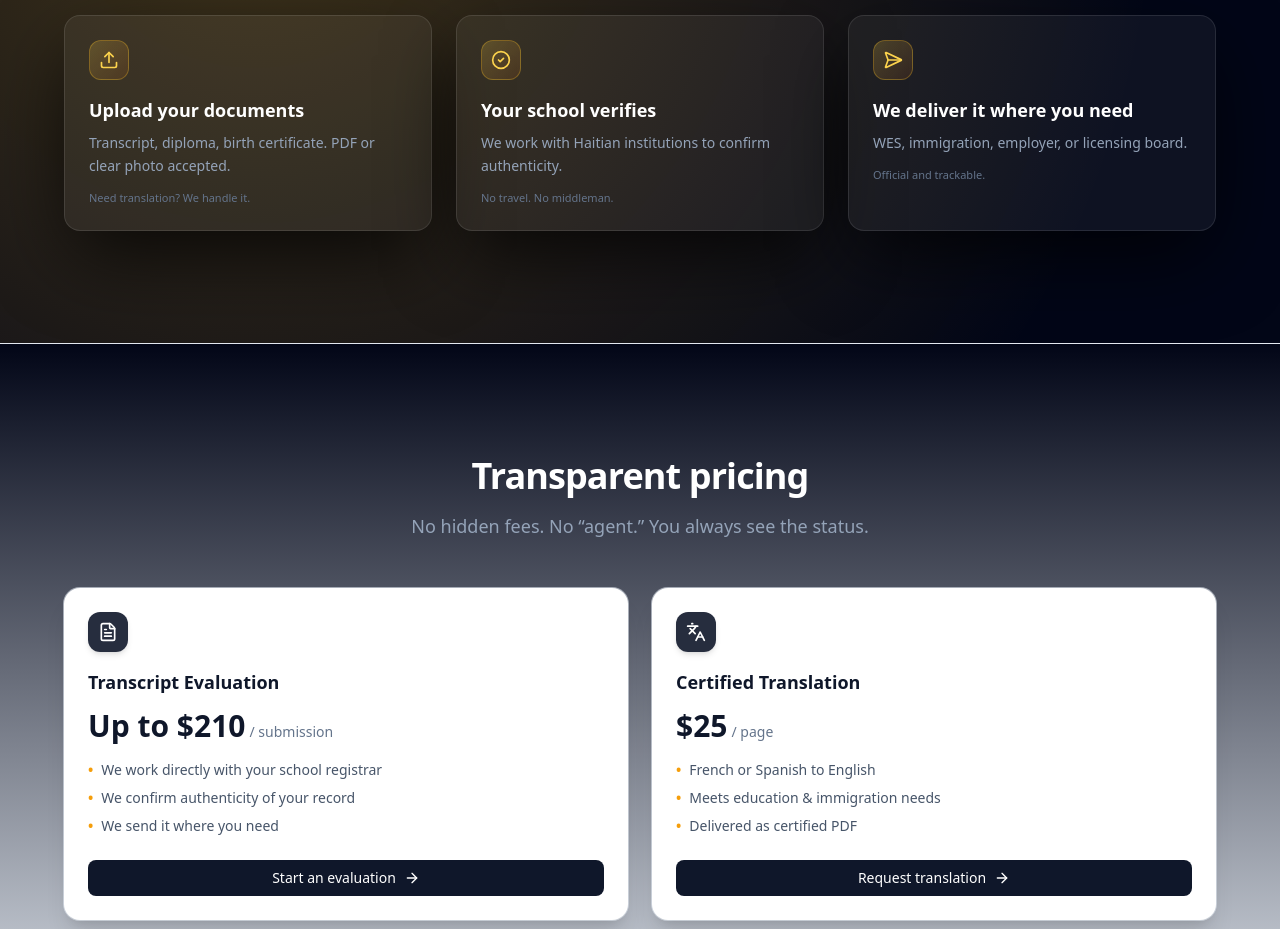
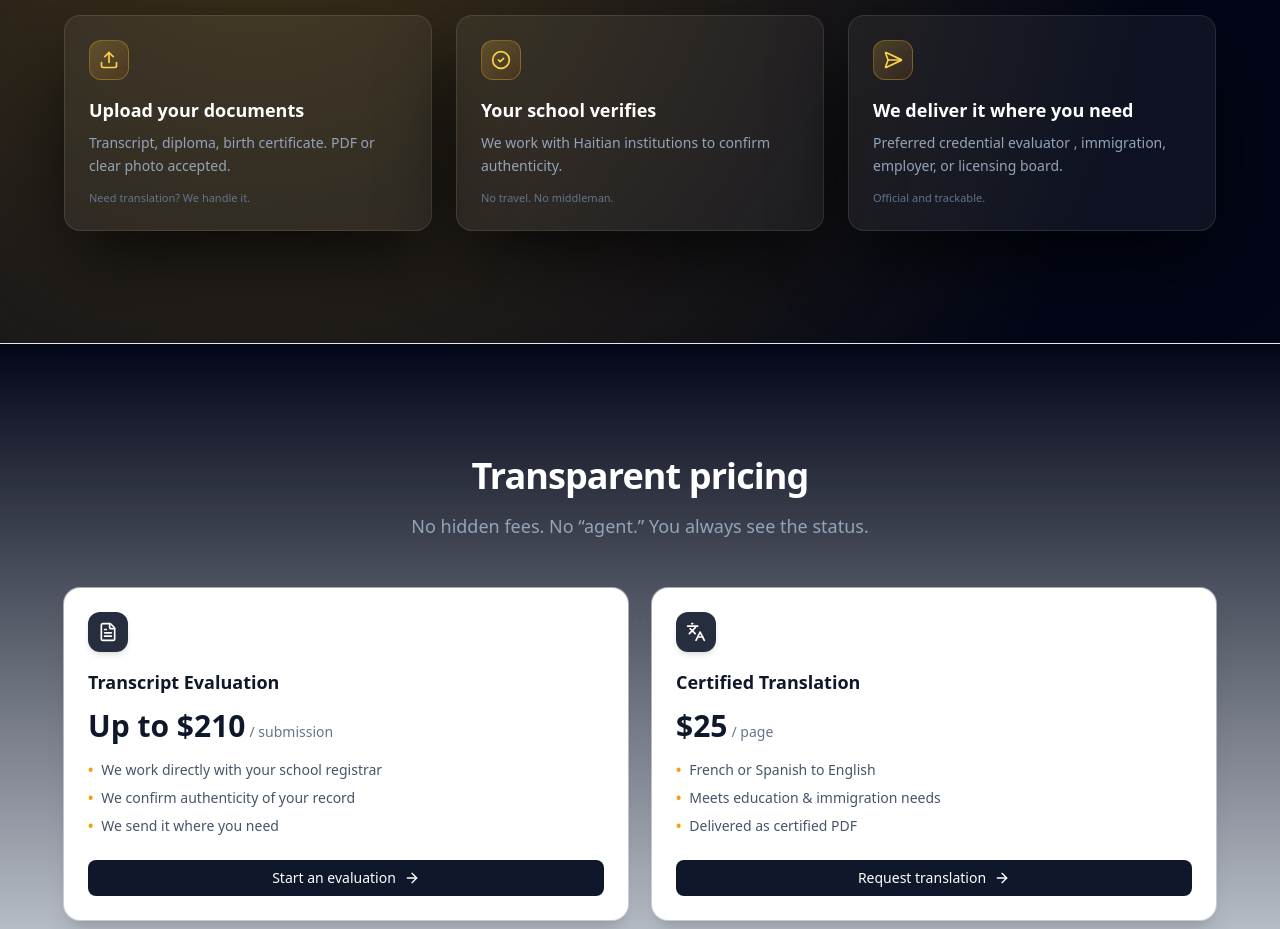
Before and after one commit to Urgent425/Anacaona-Transcript-Bridge, a React (Create React App) app in the folder Frontend/: page / in a window 1280 px wide. Shown: the part 880-1809 px from the top of the page. Built offline with nearby package versions, Linux system fonts and the light colour scheme; no server answers.

Commit message:
Take off WES on How It Works section

```diff
--- a/Frontend/src/components/HowItWorksSection.jsx
+++ b/Frontend/src/components/HowItWorksSection.jsx
@@ -19,7 +19,7 @@ const steps = [
   {
     icon: <SendHorizonal className="w-5 h-5" />,
     title: "We deliver it where you need",
-    desc: "WES, immigration, employer, or licensing board.",
+    desc: "Preferred credential evaluator , immigration, employer, or licensing board.",
     note: "Official and trackable.",
   },
 ];
```
